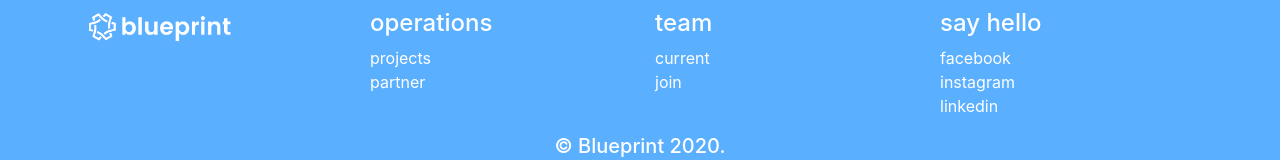
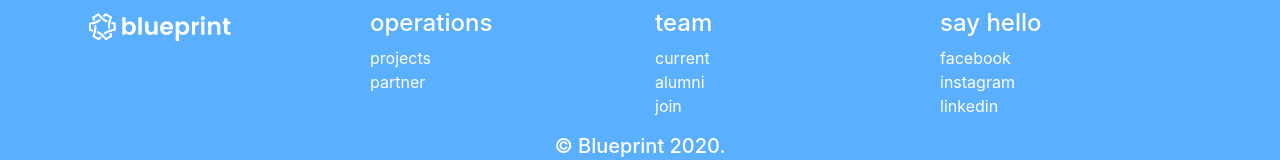
Before and after one commit to uoftblueprint/uoftblueprint.github.io, a React (Create React App) app: page /#/team/alumni in a window 1280 px wide. Shown: the part 2864-3024 px from the top of the page. Built offline with nearby package versions, Linux system fonts and the light colour scheme.

Commit message:
add alumni to footer

```diff
--- a/src/Components/Footer/Footer.js
+++ b/src/Components/Footer/Footer.js
@@ -37,6 +37,11 @@ const Footer = () => {
                             <li>
                                 <Link to={'/team'} style={{ color: '#FFF' }}>
                                 current
+                                </Link>
+                            </li>
+                            <li>
+                                <Link to={'/team/alumni'} style={{ color: '#FFF' }}>
+                                alumni
                                 </Link>
                             </li>
                             <li>
```
Also changed, not shown: 1 other file (tests, documents, lock files or other folders).
